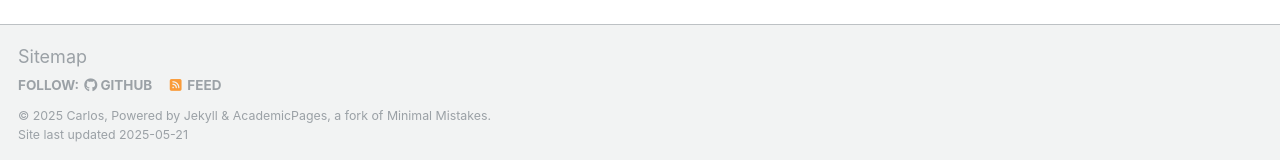
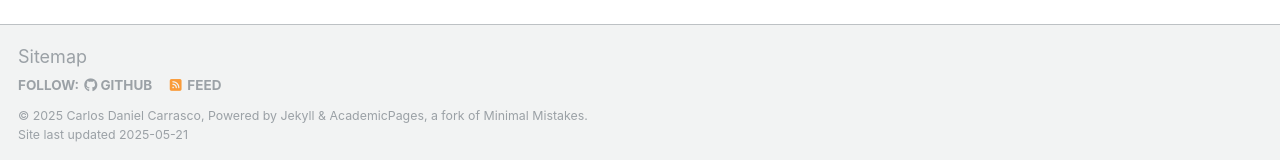
Before and after one commit to mojorisin24/mojorisin24.github.io, a Jekyll site: the page built from _pages/about.md, in a window 1280 px wide. Shown: the part 754-914 px from the top of the page. Built offline with Jekyll 4.4.1, drawn with Linux system fonts in a browser that asks for light colours; some web fonts are replaced.

Commit message:
triggering update
see if it'll fix

```diff
--- a/_config.yml
+++ b/_config.yml
@@ -11,7 +11,7 @@ locale                   : "en-US"
 site_theme               : "default"
 title                    : "Carlos Daniel Carrasco, Neuroscientist"
 title_separator          : "-"
-name                     : &name "Carlos"
+name                     : &name "Carlos Daniel Carrasco"
 description              : &description "personal description"
 url                      : https://mojorisin24.github.io # the base hostname & protocol for your site e.g. "https://[your GitHub username].github.io" or if you already have some other page hosted on Github then use "https://[your GitHub username].github.io/[Your Repo Name]"
 baseurl                  : "" # the subpath of your site, e.g. "/blog"
```
